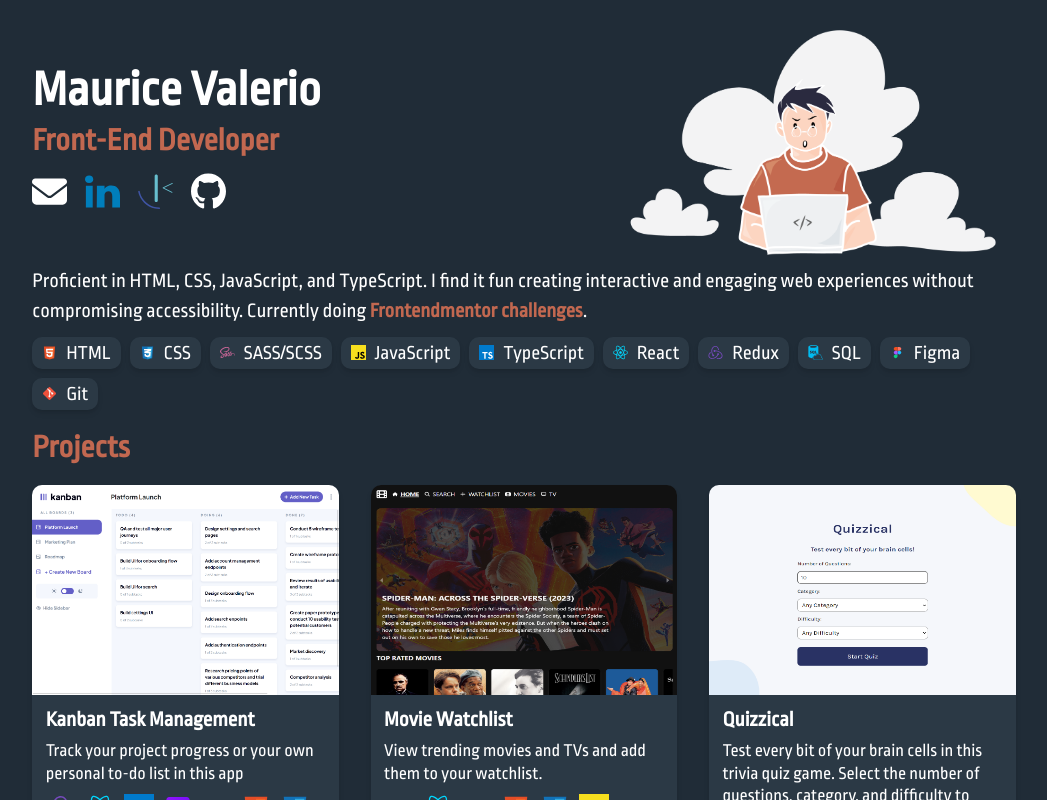
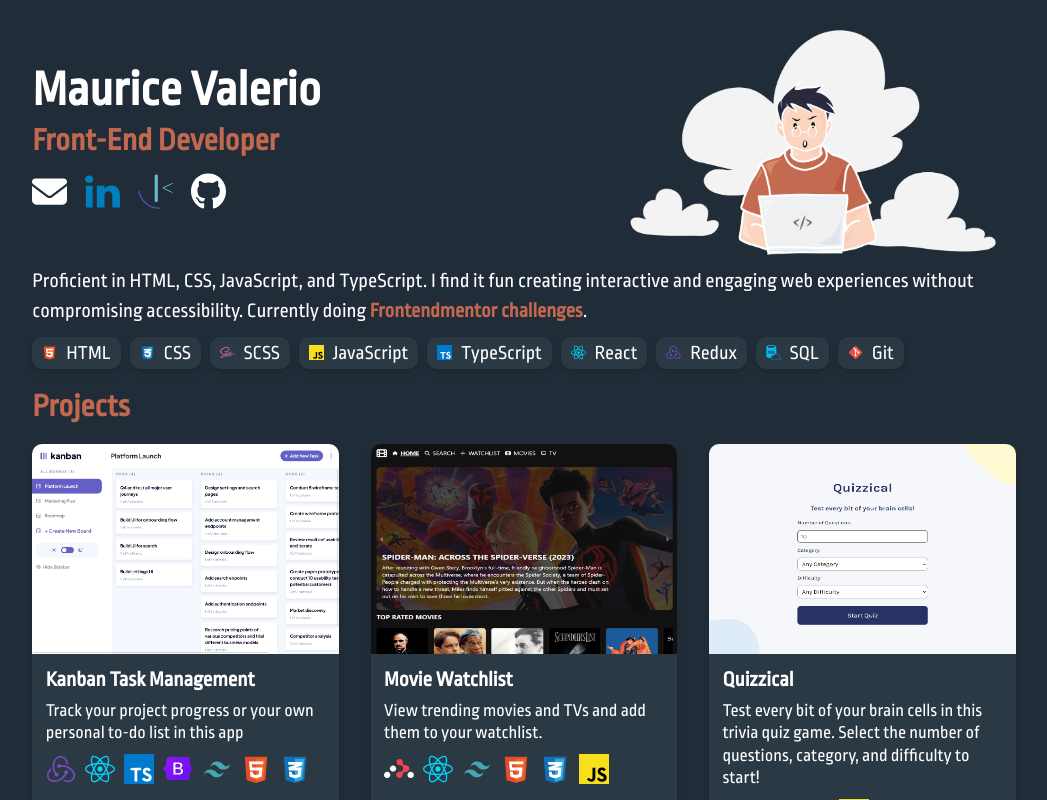
Before and after one commit to mauricevalerio/portfolio, a React (Vite) app: page / in a window 1280 px wide. Shown: the top 800 px of the page, without its empty margins (116-1163 px from the left). Built offline with nearby package versions, Linux system fonts and the light colour scheme.

Commit message:
Removed figma skill

```diff
--- a/src/data.js
+++ b/src/data.js
@@ -14,7 +14,6 @@
 import tailwindcss from './assets/language-icons/tailwindcss.svg'
 import typescript from './assets/language-icons/typescript.svg'
 import git from './assets/language-icons/git.svg'
-import figma from './assets/language-icons/figma.svg'
 import sass from './assets/language-icons/sass.svg'
 import reactrouter from './assets/language-icons/react-router.svg'
 import redux from './assets/language-icons/redux.svg'
@@ -30,7 +29,7 @@
         icon: css
     },
     {
-        name: 'SASS/SCSS',
+        name: 'SCSS',
         icon: sass
     },
     {
@@ -52,10 +51,6 @@
     {
         name: 'SQL',
         icon: sql
-    },
-    {
-        name: 'Figma',
-        icon: figma
     },
     {
         name: 'Git',
```
Also changed, not shown: src/assets/language-icons/figma.svg (deleted).
